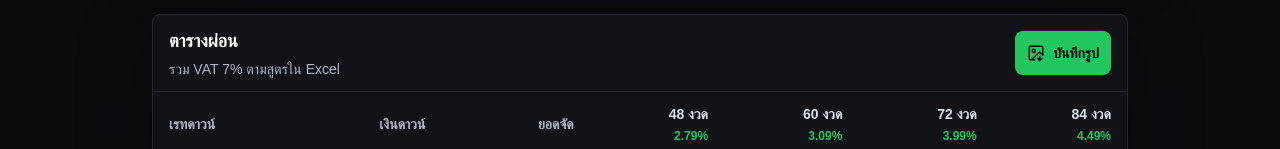
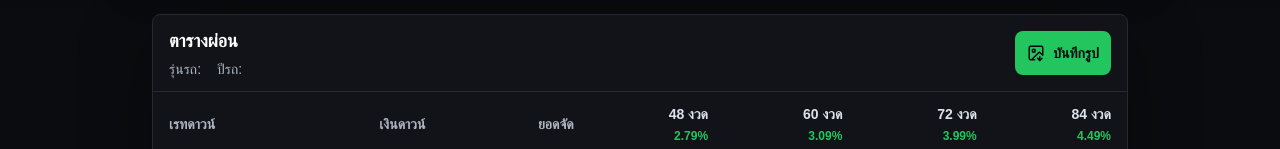
Before and after one commit to thakornakin-alt/bigcar-crm, a Next.js app: page /calculator in a window 1280 px wide. Shown: the part 492-641 px from the top of the page. Built offline with nearby package versions, Linux system fonts and the light colour scheme; no server answers.

Commit message:
Show vehicle details in calculator table

```diff
--- a/app/calculator/page.tsx
+++ b/app/calculator/page.tsx
@@ -235,7 +235,10 @@ export default function CalculatorPage() {
         <div className="flex items-center justify-between gap-3 border-b border-line px-4 py-3">
           <div>
             <h2 className="text-lg font-bold text-white">ตารางผ่อน</h2>
-            <p className="mt-1 text-sm text-soft">รวม VAT 7% ตามสูตรใน Excel</p>
+            <div className="mt-1 flex flex-wrap gap-x-4 gap-y-1 text-sm text-soft">
+              <span>รุ่นรถ: {carModel.trim()}</span>
+              <span>ปีรถ: {actualYear.trim()}</span>
+            </div>
           </div>
           {rows.length ? (
             <button
```
